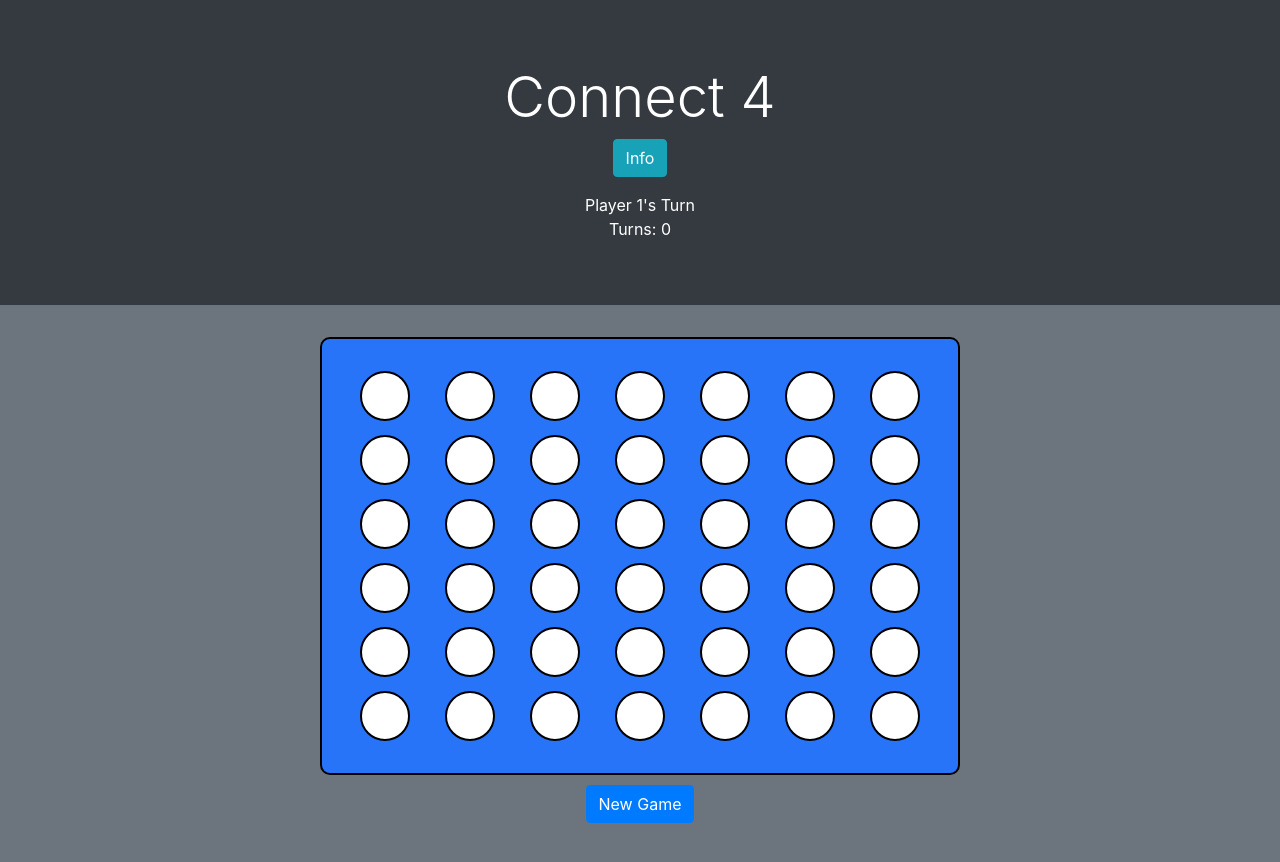
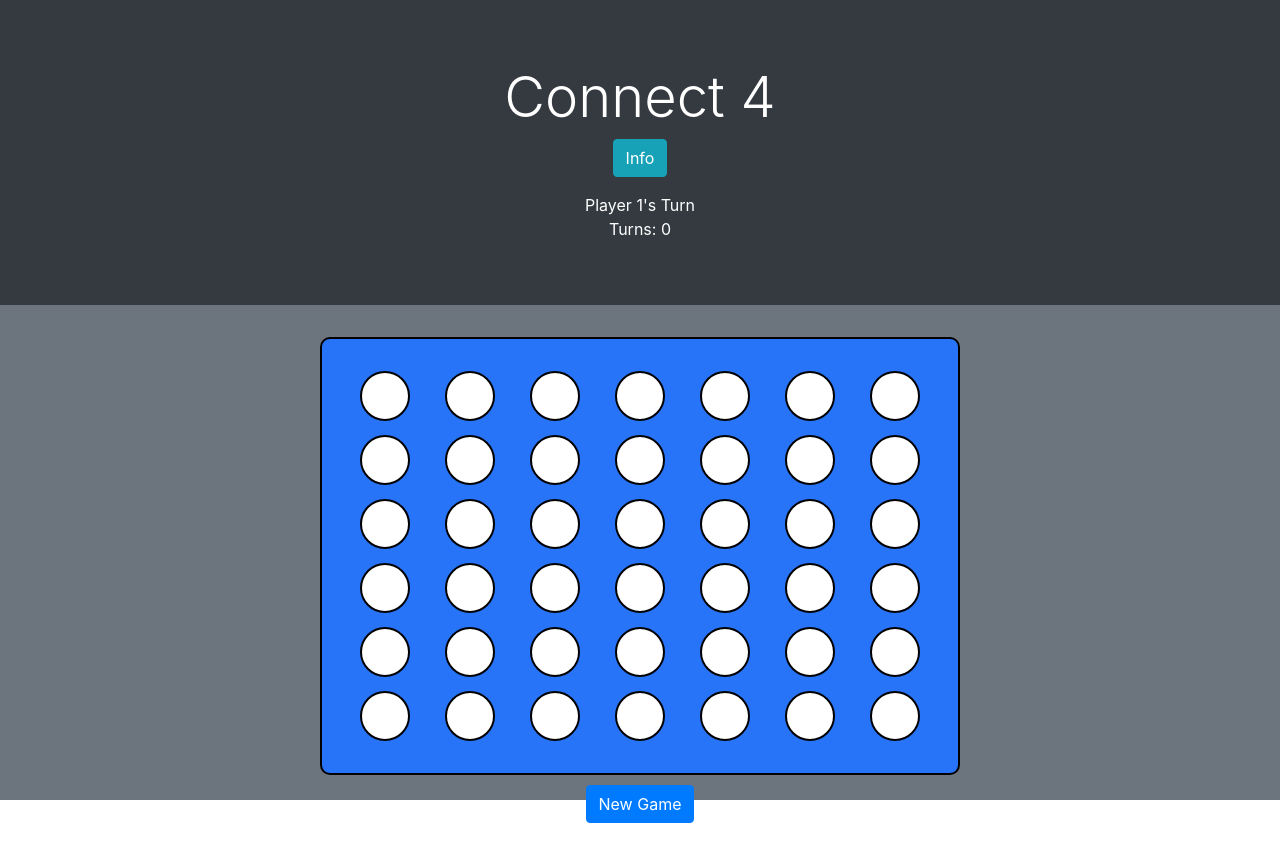
Before and after one commit to Andrew-Kil/connect-four, a React (Create React App) app: page / in a window 1280 px wide. Shown: the top 862 px of the page. After the commit the page ends 823 px from the top, so only its background shows below. Built offline with nearby package versions, Linux system fonts and the light colour scheme.

Commit message:
add styling to make height stretch to top

```diff
--- a/src/components/App/App.css
+++ b/src/components/App/App.css
@@ -3,6 +3,10 @@
   padding: 0;
 }
 
+body > #root > div {
+  height: 100vh;
+}
+
 .App {
   text-align: center;
 }
```
